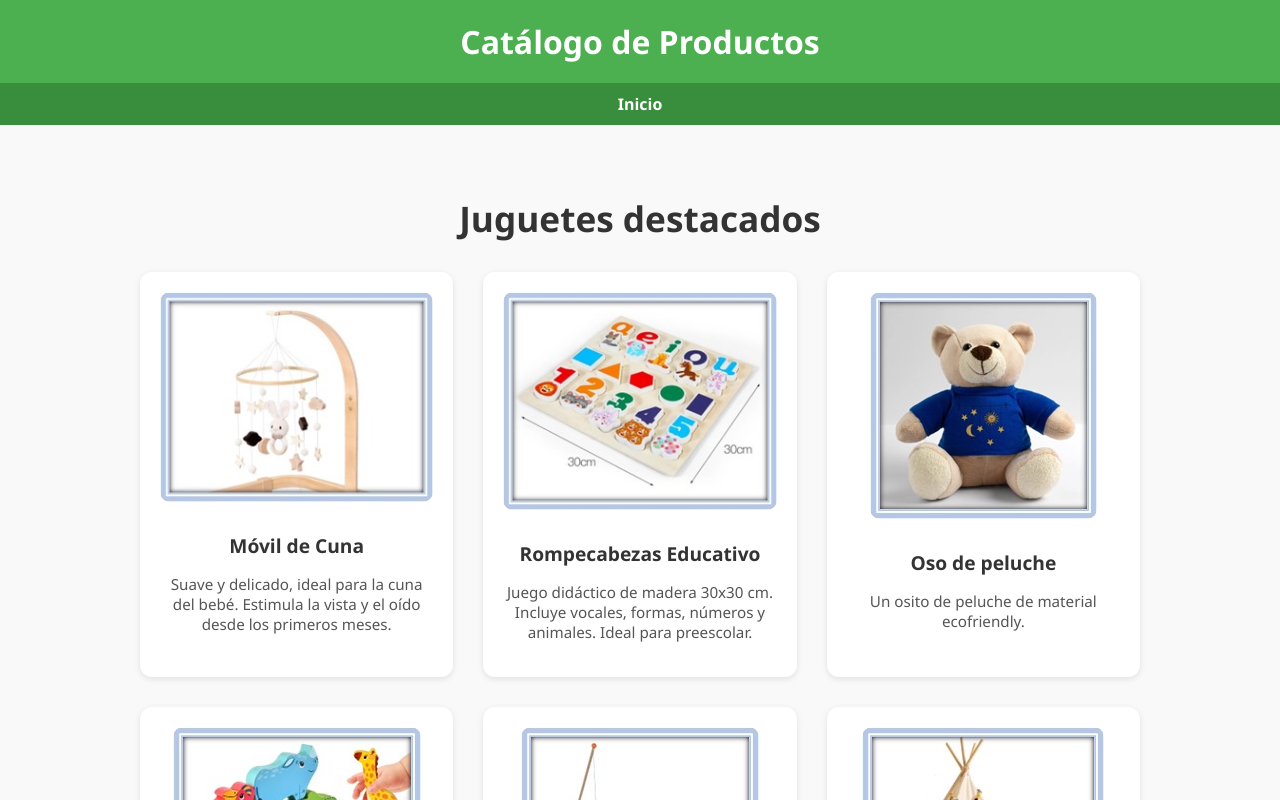
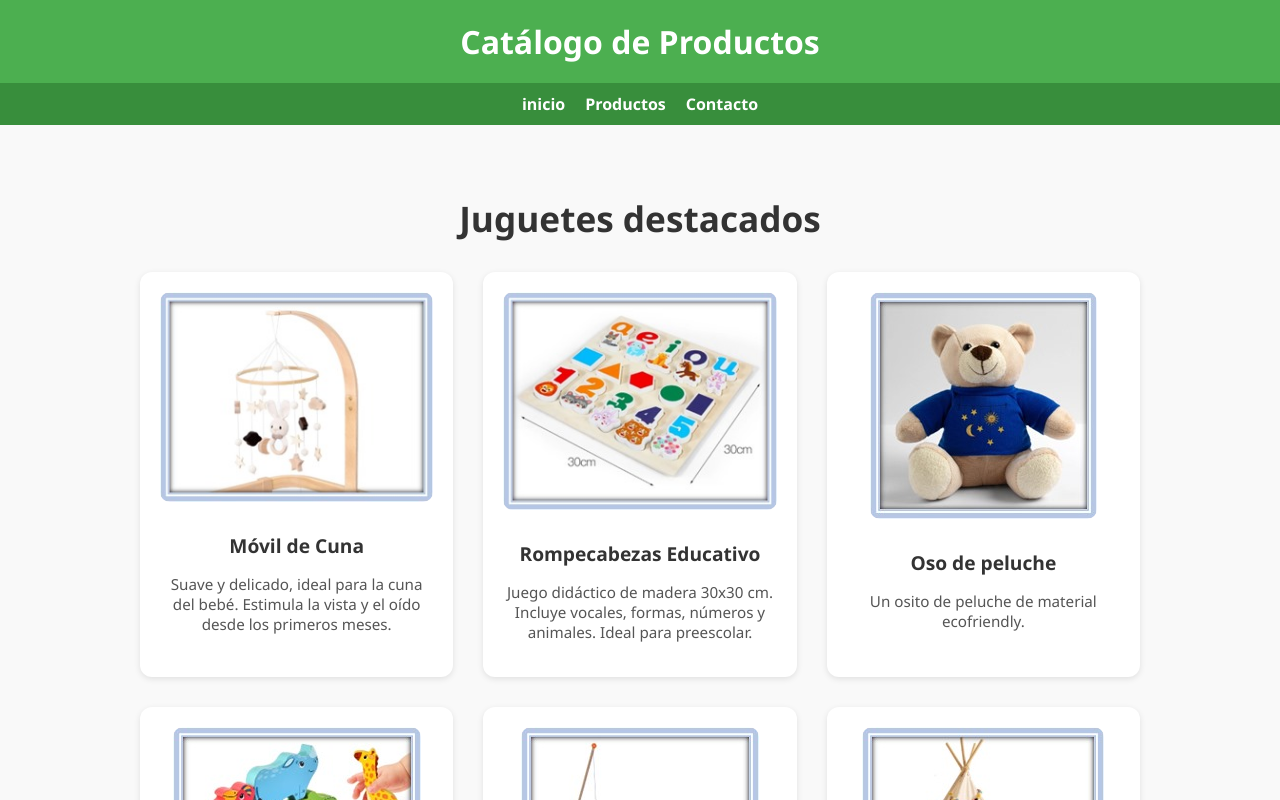
Before and after one commit to Krtos750/woys-juguetes, a plain HTML site: page productos.html in a window 1280 px wide. Shown: the top 800 px of the page. Drawn offline with Linux system fonts and the light colour scheme.

Commit message:
Update productos.html

```diff
--- a/productos.html
+++ b/productos.html
@@ -95,7 +95,9 @@ nav a {
 </header>
 
 <nav>
-  <a href="index.html">Inicio</a>
+  <a href="index.html">inicio</a>
+    <a href="productos.html">Productos</a>
+    <a href="contacto.html">Contacto</a>
 </nav>
 
 
```
